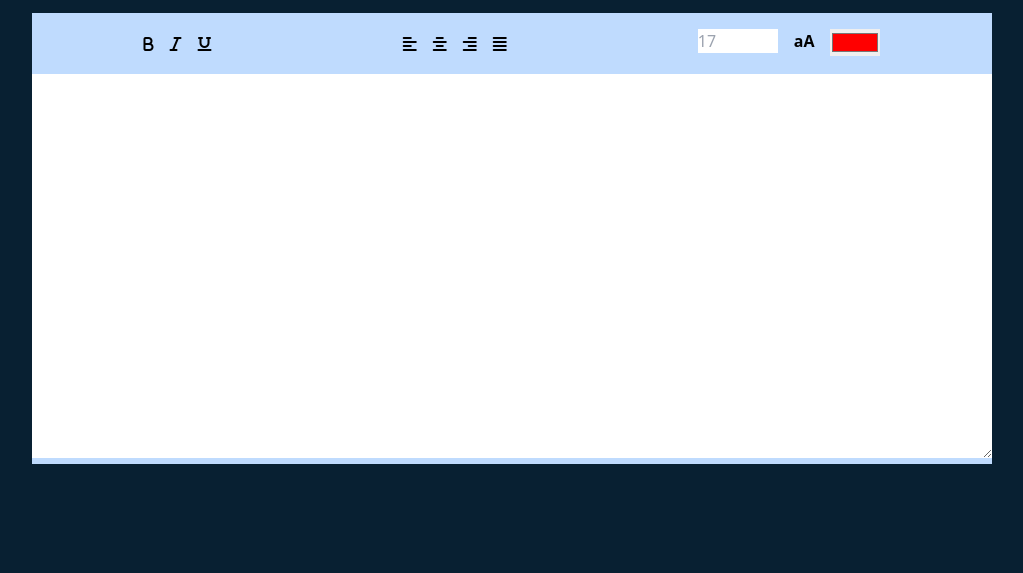
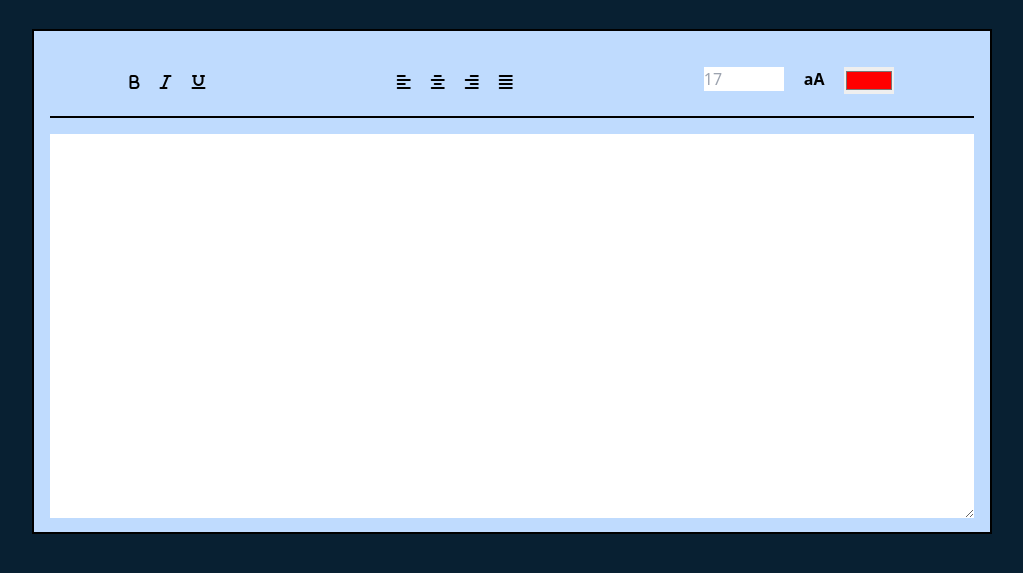
Before and after one commit to searchsakib/project-text-editor, a plain HTML site: page index.html in a window 1280 px wide. Shown: the part 75-648 px from the top of the page, without its empty margins (128-1151 px from the left). Drawn offline with nearby package versions, Linux system fonts and the light colour scheme.

Commit message:
design done, new js file added

```diff
--- a/index.html
+++ b/index.html
@@ -23,15 +23,16 @@
         },
       };
     </script>
-    <script src="script.js" defer></script>
+    <script src="utility.js" defer></script>
+    <script src="project.js" defer></script>
   </head>
   <body class="bg-background">
     <main>
       <section class="mt-10 w-3/4 mx-auto text-white">
-        <h2 class="text-2xl text-center">Text Editor</h2>
-        <div class="bg-blue-200">
-          <div class="flex items-center justify-around mt-4 p-4">
-            <div class="flex gap-4">
+        <h2 class="text-2xl text-center mb-8">Text Editor</h2>
+        <div class="bg-blue-200 border-black border-2">
+          <div class="flex items-center justify-around mt-4 pb-2 pt-5">
+            <div class="flex gap-5">
               <span
                 ><i class="fa-solid fa-b text-white" style="color: #000000"></i
               ></span>
@@ -42,7 +43,7 @@
                 ><i class="fa-solid fa-underline" style="color: #000000"></i
               ></span>
             </div>
-            <div class="flex gap-4">
+            <div class="flex gap-5">
               <span
                 ><i class="fa-solid fa-align-left" style="color: #000000"></i
               ></span>
@@ -56,7 +57,7 @@
                 ><i class="fa-solid fa-align-justify" style="color: #000000"></i
               ></span>
             </div>
-            <div class="flex gap-4">
+            <div class="flex gap-5">
               <span
                 ><input
                   class="text-black"
@@ -78,9 +79,10 @@
             </div>
           </div>
 
-          <div>
+          <div class="pl-4 pr-4 pb-2 pt-3">
+            <div class="border-black border-t-2 pt-4">
               <textarea
-              class="text-black w-full h-96 outline-none px-2 py-2 font-medium"
+                class="text-black w-full h-96 outline-none px-2 py-2 font-normal"
                 name=""
                 id=""
                 cols="50"
@@ -88,6 +90,7 @@
               ></textarea>
             </div>
           </div>
+        </div>
       </section>
     </main>
   </body>
```
Also changed, not shown: project.js (added), script.js (deleted), utility.js (added). Lines whose indentation alone changed are shown as unchanged.
